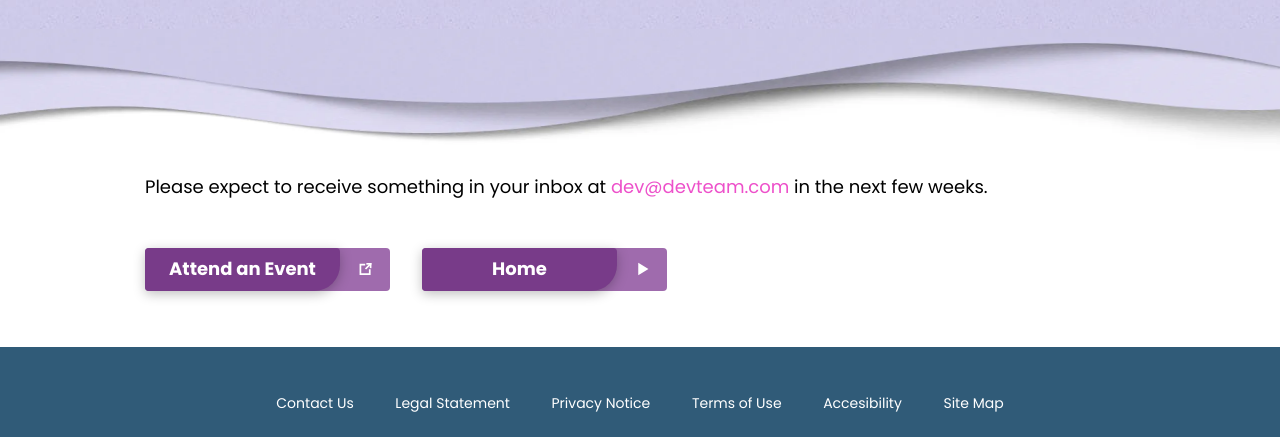
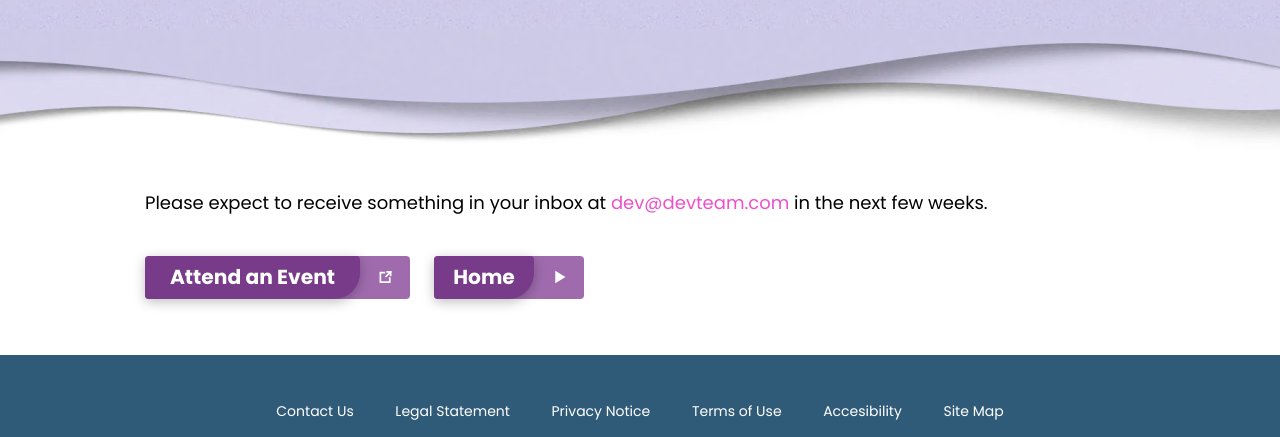
Before and after one commit to HackMort/Patient, a plain HTML site: page src/thank-you.html in a window 1280 px wide. Shown: the part 251-688 px from the top of the page. Drawn offline with nearby package versions, Linux system fonts and the light colour scheme.

Commit message:
fix: :bug: Fixed Layout For Thank You Pages
Fixed Layout For Thank You & Confirmation Pages - Small Button Style Change

```diff
--- a/src/styles/components/_button.scss
+++ b/src/styles/components/_button.scss
@@ -11,7 +11,7 @@
     flex-direction: row;
     align-items: center;
     cursor: pointer;
-
+    text-decoration: none;
     // transition: all 100ms ease;
     @include transition(all, 100ms, ease);
 
--- a/src/styles/settings/_variables.scss
+++ b/src/styles/settings/_variables.scss
@@ -25,3 +25,4 @@ $color-new-blue: #305b78;
 $color-new-ada-blue: #274b62;
 
 $color-bright-gray: #ebeff2;
+$color-pink: #ed50ca;
--- a/src/styles/style.scss
+++ b/src/styles/style.scss
@@ -1791,3 +1791,46 @@ hr {
 }
 
 // ========================== CHILDREN'S BOOK PAGE =====================================
+
+// ========================== THANK YOU & CONFIRMATION PAGES =====================================
+.thank__you {
+    font-size: 1.125rem;
+    line-height: 1.6875rem;
+    margin-top: 1rem;
+    margin-bottom: 3.5rem;
+
+    .email--color {
+        color: $color-pink;
+    }
+
+    &--links {
+        display: flex;
+        flex-direction: column;
+        margin-top: 2.5rem;
+
+
+
+        .button {
+            max-width: 265px;
+        }
+
+        .button:first-of-type {
+            margin-bottom: 1.5rem;
+        }
+
+        .button:last-of-type {
+            max-width: 150px;
+        }
+
+        @media screen and (min-width: 768px) {
+            flex-direction: row;
+
+            .button:first-of-type {
+                margin-right: 1.5rem;
+                margin-bottom: 0;
+            }
+        }
+
+    }
+
+}
--- a/src/thank-you.html
+++ b/src/thank-you.html
@@ -116,14 +116,13 @@
             </section>
             <div class="hero-waves hero-waves--secondary"></div>
 
-            <section class="get-newsletter__thank-you">
+            <section class="get__newsletter thank__you">
                 <section class="section-wrapper section-wrapper--small">
-                    <p style="font-size: 18px; line-height: 27px;">Please expect to receive something in your inbox at
-                        <span style="color: #ed50ca;">dev@devteam.com</span> in the next few weeks.
+                    <p>Please expect to receive something in your inbox at
+                        <span class="email--color">dev@devteam.com</span> in the next few weeks.
                     </p>
-                    <div class="thank__you--links" style="display: flex; margin-top: 3rem; margin-bottom: 3.5rem;">
-                        <a class="button button--default" target="_blank" href="https://alexionnmosdevents.com/"
-                            style="max-width: 245px; margin-right: 2rem; text-decoration: none;">
+                    <div class="thank__you--links">
+                        <a class="button button--default" target="_blank" href="https://alexionnmosdevents.com/">
                             <span class="button__label">
                                 Attend an Event
                             </span>
@@ -131,7 +130,7 @@
                                 <img src="../assets/icons/external-link-icon-white.svg" alt="Attend an Event">
                             </span>
                         </a>
-                        <a class="button button--default" href="/" style="max-width: 245px; text-decoration: none;">
+                        <a class="button button--default" href="/">
                             <span class="button__label">
                                 Home
                             </span>
```
Also changed, not shown: src/order-confirmed.html (+5 -5 lines), src/css/style.css, 1 other file.
